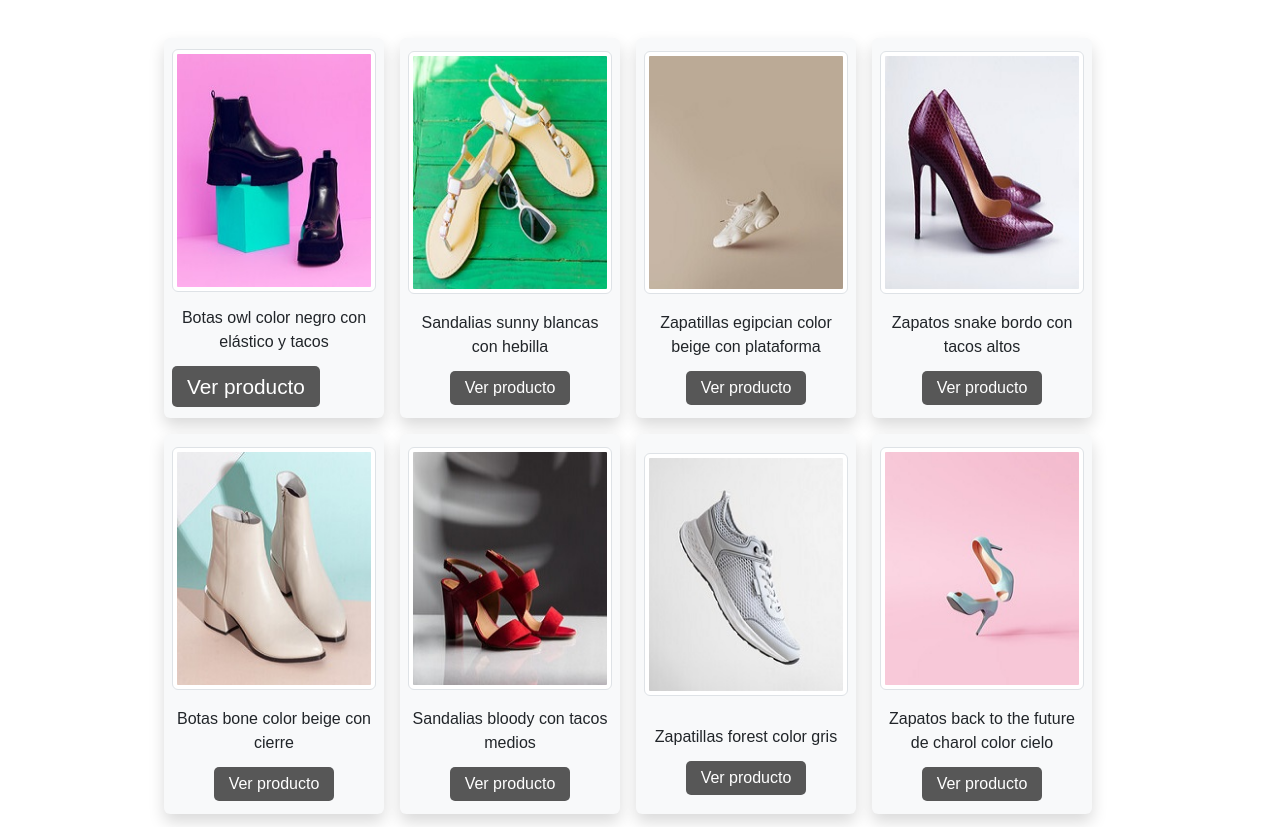
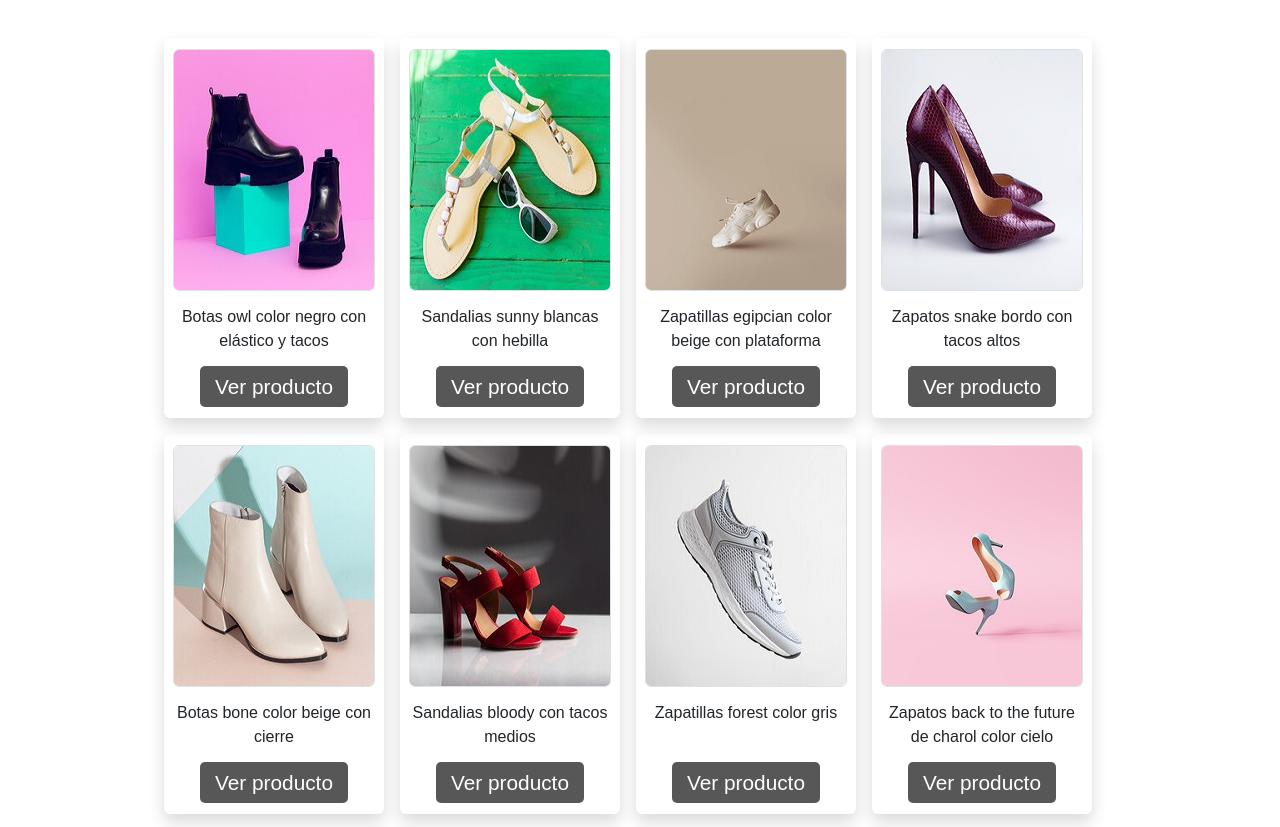
Before and after one commit to margonzalezz/PF_MarleneGonzalez, a website: page index.html in a window 1280 px wide. Shown: the part 696-1523 px from the top of the page. Drawn offline with nearby package versions, Linux system fonts and the light colour scheme; a web font is replaced by a local one.

Commit message:
resolución de problema con col para mobile, propiedad P, bordes de las fotos de los art

```diff
--- a/index.html
+++ b/index.html
@@ -259,7 +259,7 @@
     <div class="row">
       <div class="productos justify-content-center">
 
-        <article class="col-sm-5 col-lg-2 justify-content-center mb-3 mx-sm-2 shadow p-2 bg-body-tertiary rounded">
+        <article class="col-sm-5 col-lg-2 justify-content-center mb-3 mx-sm-2 shadow p-2 rounded">
           <img src="img/productos/botas/negras_taco.jpg" class="img-thumbnail" alt="botas negras con taco">
           <div>
             <p class="py-2 mb-1">Botas owl color negro con elástico y tacos</p>
@@ -270,27 +270,33 @@
           </div>
         </article>
 
-        <article class="col-sm-5 col-lg-2 justify-content-center mb-3 mx-sm-2 shadow p-2 bg-body-tertiary rounded">
+        <article class="col-sm-5 col-lg-2 justify-content-center mb-3 mx-sm-2 shadow p-2 rounded">
           <img src="img/productos/sandalias/blancas.jpg" class="img-thumbnail" alt="sandalias blancas sin taco">
           <div>
             <p class="py-2 mb-1">Sandalias sunny blancas con hebilla</p>
+            <a href="pages/error.html">
                <button class="text-white">Ver producto</button>
+            </a>
           </div>
         </article>
 
-        <article class="col-sm-5 col-lg-2 justify-content-center mb-3 mx-sm-2 shadow p-2 bg-body-tertiary rounded">
+        <article class="col-sm-5 col-lg-2 justify-content-center mb-3 mx-sm-2 shadow p-2 rounded">
           <img src="img/productos/zapatillas/cremita.jpg" class="img-thumbnail" alt="zapatillas color beige">
           <div>
             <p class="py-2 mb-1">Zapatillas egipcian color beige con plataforma</p>
+            <a href="pages/error.html">
                <button class="text-white">Ver producto</button>
+            </a>
           </div>
         </article>
 
-        <article class="col-sm-5 col-lg-2 justify-content-center mb-3 mx-sm-2 shadow p-2 bg-body-tertiary rounded">
+        <article class="col-sm-5 col-lg-2 justify-content-center mb-3 mx-sm-2 shadow p-2 rounded">
           <img src="img/productos/zapatos/bordo.jpg" class="img-thumbnail" alt="zapatos escamados color bordo">
           <div>
             <p class="py-2 mb-1">Zapatos snake bordo con tacos altos</p>
+            <a href="pages/error.html">
                <button class="text-white">Ver producto</button>
+            </a>
           </div>
         </article>
       </div>
@@ -301,35 +307,43 @@
     <div class="row">
       <div class="productos justify-content-center">
 
-        <article class="col-sm-5 col-lg-2 justify-content-center mb-3 mx-sm-2 shadow p-2 bg-body-tertiary rounded">
+        <article class="col-sm-5 col-lg-2 justify-content-center mb-3 mx-sm-2 shadow p-2 rounded">
           <img src="img/productos/botas/cierre_cremita.jpg" class="img-thumbnail" alt="borcegos blancos con cordones marrones">
           <div>
             <p class="py-2 mb-1">Botas bone color beige con cierre</p>
+            <a href="pages/error.html">
                <button class="text-white">Ver producto</button>
+            </a>
           </div>
         </article>
 
-        <article class="col-sm-5 col-lg-2 justify-content-center mb-3 mx-sm-2 shadow p-2 bg-body-tertiary rounded">
+        <article class="col-sm-5 col-lg-2 justify-content-center mb-3 mx-sm-2 shadow p-2 rounded">
           <img src="img/productos/sandalias/rojo.jpg" class="img-thumbnail" alt="sandalias rojas con taco">
           <div>
             <p class="py-2 mb-1">Sandalias bloody con tacos medios</p>
+            <a href="pages/error.html">
                <button class="text-white">Ver producto</button>
+            </a>
           </div>
         </article>
 
-        <article class="col-sm-5 col-lg-2 justify-content-center mb-3 mx-sm-2 shadow p-2 bg-body-tertiary rounded">
+        <article class="col-sm-5 col-lg-2 justify-content-center mb-3 mx-sm-2 shadow p-2 rounded">
           <img src="img/productos/zapatillas/gris.jpg" class="img-thumbnail" alt="zapatillas color gris">
           <div>
             <p class="py-2 mb-1">Zapatillas forest color gris</p>
+            <a href="pages/error.html">
                <button class="text-white">Ver producto</button>
+            </a>
           </div>
         </article>
 
-        <article class="col-sm-5 col-lg-2 justify-content-center mb-3 mx-sm-2 shadow p-2 bg-body-tertiary rounded">
+        <article class="col-sm-5 col-lg-2 justify-content-center mb-3 mx-sm-2 shadow p-2 rounded">
           <img src="img/productos/zapatos/celeste.jpg" class="img-thumbnail" alt="zapatos de charol color celeste">
           <div>
             <p class="py-2 mb-1">Zapatos back to the future de charol color cielo</p>
+            <a href="pages/error.html">
                <button class="text-white">Ver producto</button>
+            </a>
           </div>
         </article>
       </div>
@@ -385,7 +399,9 @@
             <img src="img/productos/botas/mostaza_taco.jpg" alt="botas color mostaza con taco">
             <div>
               <p class="py-2 mb-1">Botas horse mostaza con tacos y cierre</p>
+              <a href="pages/error.html">
                <button class="text-white">Ver producto</button>
+            </a>
             </div>
           </article>
         <!-- articulo 2 -->
@@ -393,7 +409,9 @@
             <img src="img/productos/botas/borcego_blanco.jpg" alt="borcego blanco con cordones marrones">
             <div>
               <p class="py-2 mb-1">Borcego snow color blanco con cordones marrones</p>
+              <a href="pages/error.html">
                <button class="text-white">Ver producto</button>
+            </a>
             </div>
           </article>
         </div>
@@ -404,7 +422,9 @@
               <img src="img/productos/zapatillas/deportiva.jpg" alt="zapatilla deportiva negra con cordones">
               <div>
                 <p class="py-2 mb-1">Zaptillas night color azul oscuro</p>
+                <a href="pages/error.html">
                <button class="text-white">Ver producto</button>
+            </a>
               </div>
             </article>
         <!-- articulo 4 -->
@@ -412,7 +432,9 @@
               <img src="img/productos/zapatillas/colores.jpg" alt="zapatilla deportiva blanca con rayas de colores">
               <div>
                 <p class="py-2 mb-1">Zapatillas air colores</p>
+                <a href="pages/error.html">
                <button class="text-white">Ver producto</button>
+            </a>
               </div>
             </article>
           </div>
--- a/scss/_articulos.scss
+++ b/scss/_articulos.scss
@@ -1,17 +1,30 @@
 // ARTÍCULOS DEL INDEX
-main article{
+main {
+
+      article{
           padding: 10px;
           justify-content: center;
           text-align: center;
 
+            .img-thumbnail{
+              padding: 0%;
+            }
+            p{
+              height: 40px;
+            }
+
+            a{
+              justify-content: center;
+            }
             button{
                 background-color: $buttonArtColor;
                 border: none;
                 border-radius: 5px;
                 padding: 5px 15px;
-
             }
       }
+}
+
 
 // PRODUCTOS PAGINAS
 .colShow2{
@@ -26,7 +39,7 @@ main article{
                     border-width: 1px;
                     border-radius: 7px;
                     p{
-                        height: 60px;
+                        height: 65px;
                     }
         }
   }
--- a/scss/_mediaQdesktop.scss
+++ b/scss/_mediaQdesktop.scss
@@ -121,6 +121,14 @@
     }
   }
 
+main{
+  article{
+
+        p{
+          height: 65px;
+        }
+  }
+}
 // SECCION DE ANUNCIO CON ANIMACION
 .seccion-anuncio{
     font-size: 1.5rem;
```
Also changed, not shown: css/main.css. Lines whose indentation alone changed are shown as unchanged.
